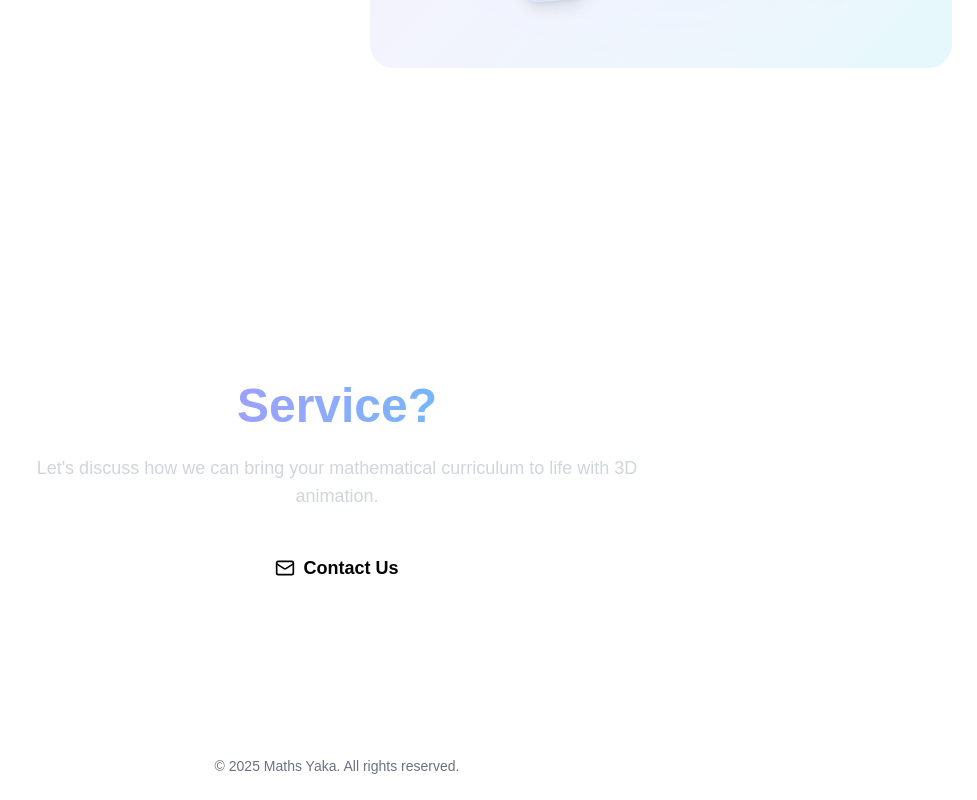
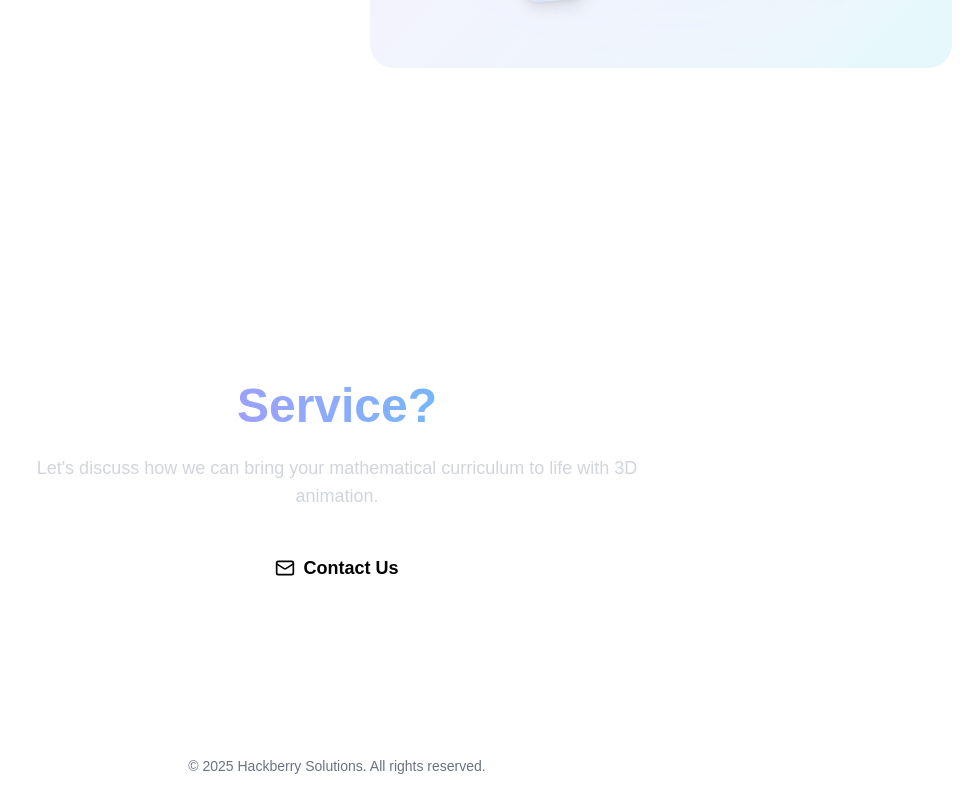
Before and after one commit to venukwijethilaka/HackBerryMaths, a Next.js app: page / in a window 1280 px wide. Shown: the part 2537-3337 px from the top of the page, without its empty margins (303-1280 px from the left). Built offline with nearby package versions, Linux system fonts and the light colour scheme.

Commit message:
Update page.tsx

```diff
--- a/app/page.tsx
+++ b/app/page.tsx
@@ -174,7 +174,7 @@ export default function Home() {
 
       {/* Footer */}
       <footer className="relative z-10 w-full border-t mt-10 border-white/10 bg-space-dark/80 py-6 text-center text-sm text-gray-500 backdrop-blur-md">
-        <p>© 2025 Maths Yaka. All rights reserved.</p>
+        <p>© 2025 Hackberry Solutions. All rights reserved.</p>
       </footer>
     </div>
   );
```
